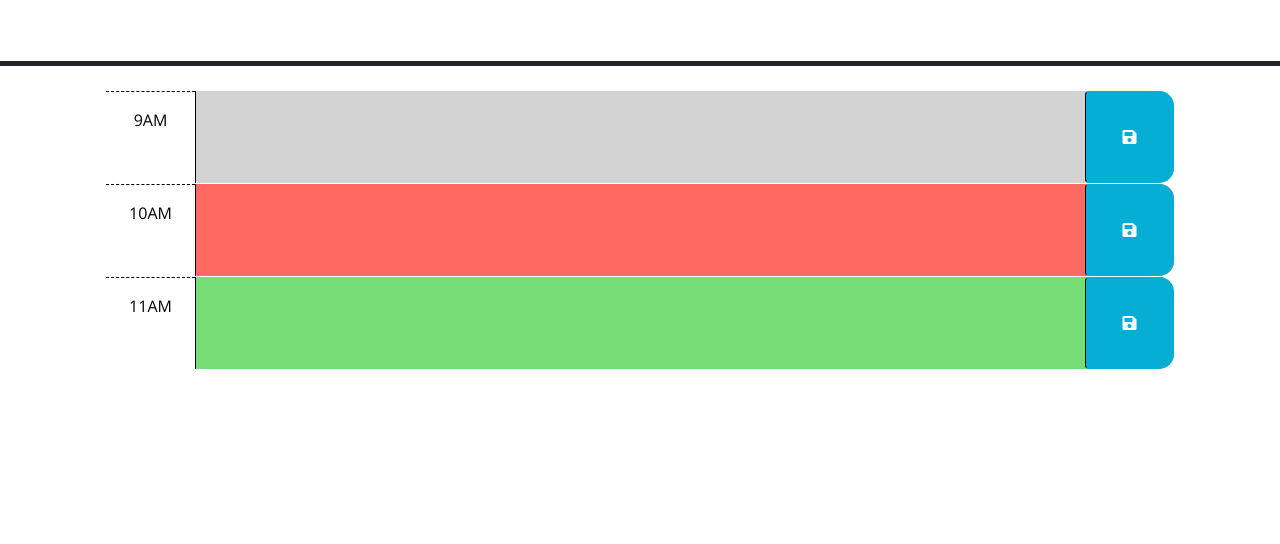
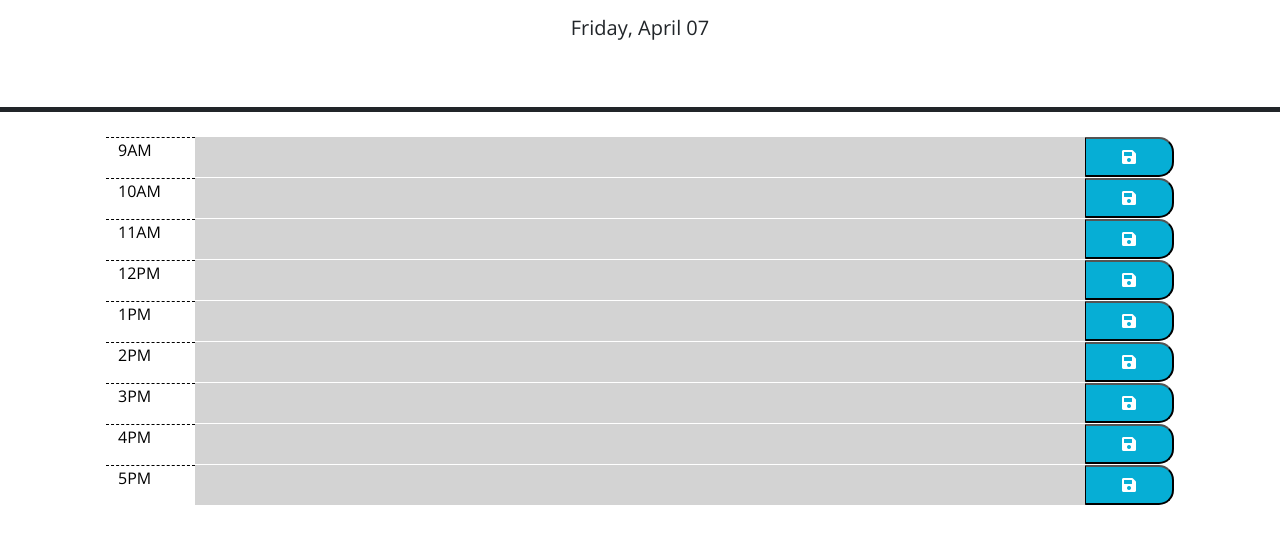
Before and after one commit to Pault26/Module-5-Challenge, a plain HTML site: page Develop/index.html in a window 1280 px wide. Shown: the part 166-710 px from the top of the page. Drawn offline with nearby package versions, Linux system fonts and the light colour scheme.

Commit message:
Added unrefined JS from Laptop

```diff
--- a/Develop/index.html
+++ b/Develop/index.html
@@ -23,48 +23,17 @@
   </head>
 
   <body>
+    <!-- Title and Time -->
     <header class="p-5 mb-4 border-5 border-bottom border-dark text-center">
       <h1 class="display-3">Work Day Scheduler</h1>
       <p class="lead">A simple calendar app for scheduling your work day</p>
       <p id="currentDay" class="lead"></p>
     </header>
-    <div class="container-lg px-5">
-      <!-- Use class for "past", "present", and "future" to apply styles to the
-        time-block divs accordingly. The javascript will need to do this by
-        adding/removing these classes on each div by comparing the hour in the
-        id to the current hour. The html provided below is meant to be an example
-        demonstrating how the css provided can be leveraged to create the
-        desired layout and colors. The html below should be removed or updated
-        in the finished product. Remember to delete this comment once the
-        code is implemented.
-        -->
 
-      <!-- Example of a past time block. The "past" class adds a gray background color. -->
-      <div id="hour-9" class="row time-block past">
-        <div class="col-2 col-md-1 hour text-center py-3">9AM</div>
-        <textarea class="col-8 col-md-10 description" rows="3"> </textarea>
-        <button class="btn saveBtn col-2 col-md-1" aria-label="save">
-          <i class="fas fa-save" aria-hidden="true"></i>
-        </button>
-      </div>
 
-      <!-- Example of a a present time block. The "present" class adds a red background color. -->
-      <div id="hour-10" class="row time-block present">
-        <div class="col-2 col-md-1 hour text-center py-3">10AM</div>
-        <textarea class="col-8 col-md-10 description" rows="3"> </textarea>
-        <button class="btn saveBtn col-2 col-md-1" aria-label="save">
-          <i class="fas fa-save" aria-hidden="true"></i>
-        </button>
-      </div>
-
-      <!-- Example of a future time block. The "future" class adds a green background color. -->
-      <div id="hour-11" class="row time-block future">
-        <div class="col-2 col-md-1 hour text-center py-3">11AM</div>
-        <textarea class="col-8 col-md-10 description" rows="3"> </textarea>
-        <button class="btn saveBtn col-2 col-md-1" aria-label="save">
-          <i class="fas fa-save" aria-hidden="true"></i>
-        </button>
-      </div>
+    <div class="container-lg px-5" id="container">
+      <!-- TIME BLOCKS HERE -->
+    </div>
 
     <script src="https://code.jquery.com/jquery-3.4.1.min.js"></script>
     <script
--- a/Develop/script.js
+++ b/Develop/script.js
@@ -1,23 +1,136 @@
-// Wrap all code that interacts with the DOM in a call to jQuery to ensure that
-// the code isn't run until the browser has finished rendering all the elements
-// in the html.
-$(function () {
-  // TODO: Add a listener for click events on the save button. This code should
-  // use the id in the containing time-block as a key to save the user input in
-  // local storage. HINT: What does `this` reference in the click listener
-  // function? How can DOM traversal be used to get the "hour-x" id of the
-  // time-block containing the button that was clicked? How might the id be
-  // useful when saving the description in local storage?
-  //
-  // TODO: Add code to apply the past, present, or future class to each time
-  // block by comparing the id to the current hour. HINTS: How can the id
-  // attribute of each time-block be used to conditionally add or remove the
-  // past, present, and future classes? How can Day.js be used to get the
-  // current hour in 24-hour time?
-  //
-  // TODO: Add code to get any user input that was saved in localStorage and set
-  // the values of the corresponding textarea elements. HINT: How can the id
-  // attribute of each time-block be used to do this?
-  //
-  // TODO: Add code to display the current date in the header of the page.
-});
+
+  var currentDayEl = $('#currentDay');
+  var containerEl = $('#container');
+  var currentHour = dayjs().hour();
+  var timeBlockHour = $('col-1 hour')
+  var task = $('.description')
+  //create array that lists all of the hours for current work day
+  var workDayHours = [
+      dayjs().hour(9).format('hA'),
+      dayjs().hour(10).format('hA'),
+      dayjs().hour(11).format('hA'),
+      dayjs().hour(12).format('hA'),
+      dayjs().hour(13).format('hA'),
+      dayjs().hour(14).format('hA'),
+      dayjs().hour(15).format('hA'),
+      dayjs().hour(16).format('hA'),
+      dayjs().hour(17).format('hA')
+  ];
+
+  var currentDay = dayjs().format('dddd, MMMM DD');
+  currentDayEl.text(currentDay);
+
+  function auditTimeBlock(timeBlockEventSpace) {
+      var currentTimeBlockHour = dayjs($(timeBlockHour).text().trim(), 'hA').hour();
+
+      $(timeBlockEventSpace).removeClass('past present future');
+
+      if (currentTimeBlockHour > currentHour) {
+          $(timeBlockEventSpace).addClass('future');
+      }
+      else if (currentTimeBlockHour === currentHour) {
+          $(timeBlockEventSpace).addClass('present');
+      }
+      else {
+          $(timeBlockEventSpace).addClass('past');
+      }
+  }
+
+  function loadTask() {
+      for (var i = 0; i < workDayHours.length; i++) {
+          let task = localStorage.getItem(workDayHours[i])
+
+          if (task) {
+              $('#' + (i + 9)).siblings().first().children().text(task);
+          }
+      }
+  }
+
+  function saveTask(hour, task) {
+      localStorage.setItem(hour, task);
+  }
+
+
+  for (var i = 0; i < workDayHours.length; i++) {
+      var timeBlockRow = $('<div>')
+          .addClass('row time-block')
+          .attr({
+              id: 'row-' + (i + 9)
+          })
+
+      var timeBlockHour = $('<div>')
+          .addClass('col-1 hour')
+          .text(workDayHours[i])
+          .attr({
+              id: i + 9
+          })
+
+      var timeBlockEventSpace = $('<div>')
+          .addClass('col-10')
+          .attr({
+              id: 'time-block-' + (i + 9)
+          })
+
+      var userInput = $('<p>')
+          .addClass('description')
+          .text(' ')
+          .attr({
+              id: 'Hour-' + (i + 9)
+          });
+
+      auditTimeBlock(timeBlockEventSpace);
+
+      var saveBtn = $('<button>')
+          .addClass('col-1 saveBtn')
+          .attr({
+              id: 'save-button-' + (i + 9),
+              type: 'button',
+          })
+          .on('click', function () {
+              var hour = $(this).siblings().first().text();
+              var task = $(this).siblings().last().text();
+              saveTask(hour, task)
+          })
+
+      var saveIcon = $('<i>')
+          .addClass('fas fa-save');
+
+
+      $(containerEl).append(timeBlockRow);
+      $(timeBlockRow).append(timeBlockHour);
+      $(timeBlockRow).append(timeBlockEventSpace);
+      $(timeBlockEventSpace).append(userInput);
+      $(timeBlockRow).append(saveBtn);
+      $(saveBtn).append(saveIcon);
+  }
+
+  $('.col-10').on('click', 'p', function () {
+
+      var text = $(this)
+          .text()
+          .trim()
+
+      var textInput = $('<textarea>')
+          .addClass('form-control')
+          .val(text);
+
+      $(this).replaceWith(textInput);
+
+      textInput.trigger('focus');
+  });
+
+  $('.col-10').on('blur', 'textarea', function () {
+      var text = $(this)
+          .val()
+          .trim();
+
+      var userTextP = $("<p>")
+          .addClass("description")
+          .text(text);
+
+      $(this).replaceWith(userTextP);
+  })
+
+  loadTask();
+
+// });
```
